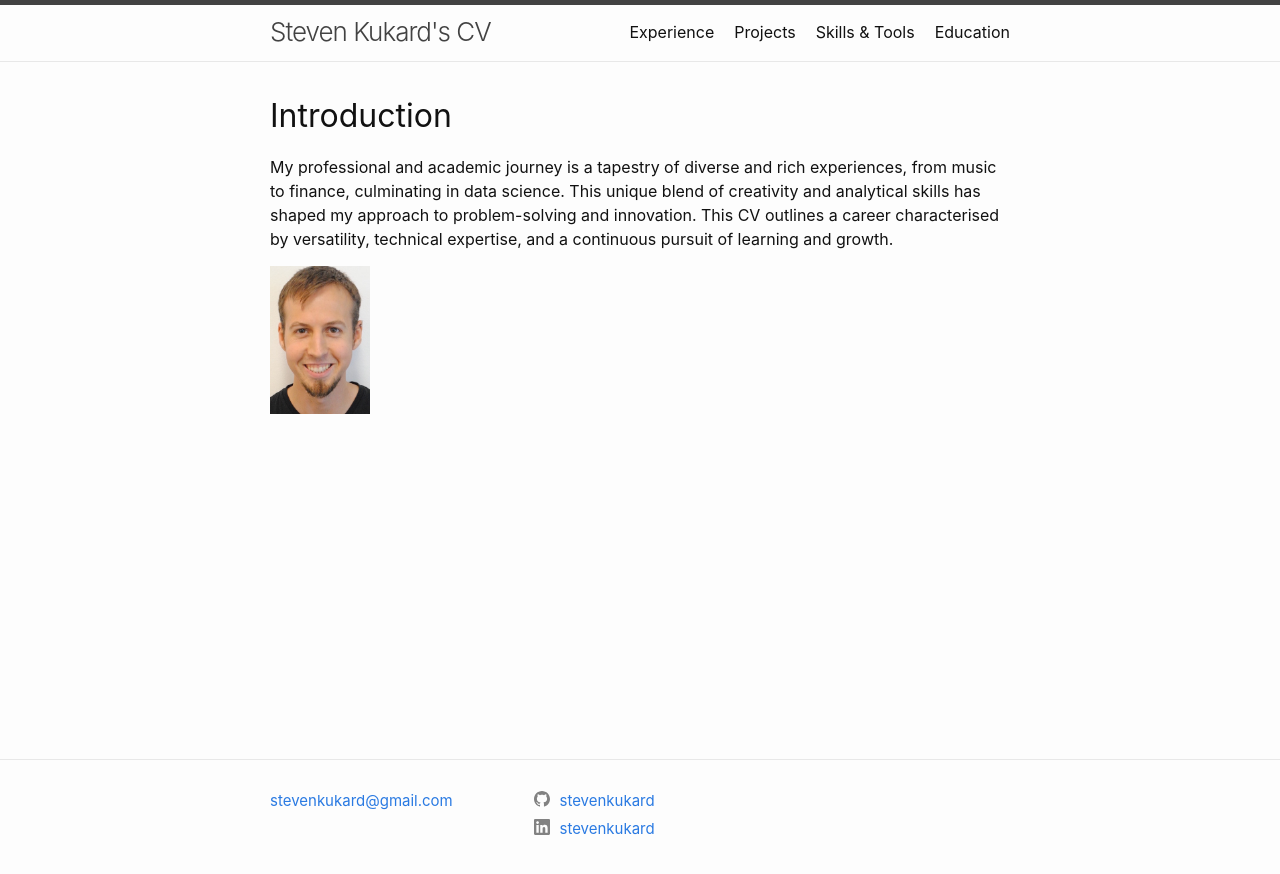
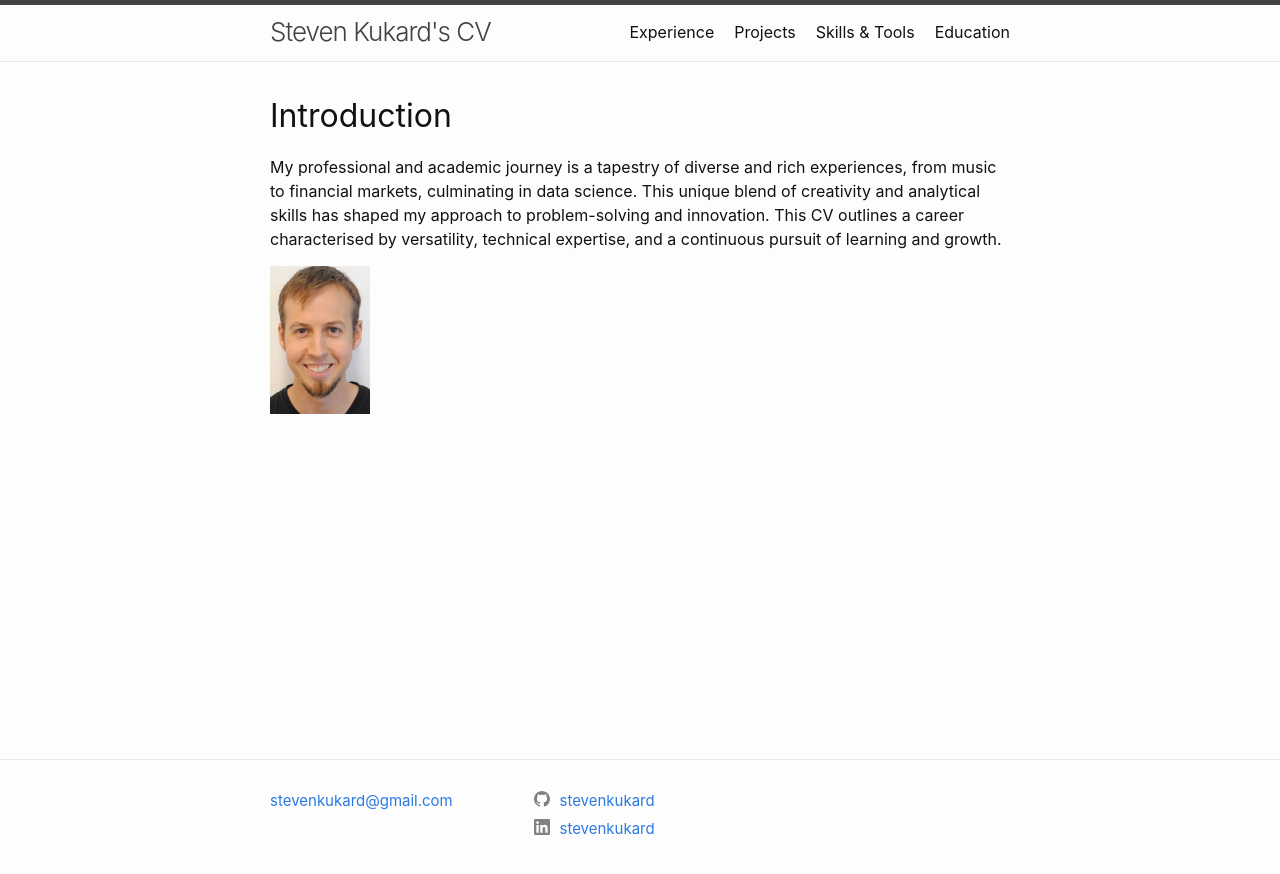
Before and after one commit to stevenkukard/cv, a Jekyll site: the page built from index.markdown, in a window 1280 px wide. Shown: the top 874 px of the page. Built offline with Jekyll 4.4.1, drawn with Linux system fonts in a browser that asks for light colours.

Commit message:
Update index.markdown
Minor text edit.

```diff
--- a/index.markdown
+++ b/index.markdown
@@ -9,6 +9,6 @@ title: "Introduction"
 <!-- ## Introduction -->
 <!-- This is the online home for my CV, specifically focused on Data Science.  -->
 
-My professional and academic journey is a tapestry of diverse and rich experiences, from music to finance, culminating in data science. This unique blend of creativity and analytical skills has shaped my approach to problem-solving and innovation. This CV outlines a career characterised by versatility, technical expertise, and a continuous pursuit of learning and growth.
+My professional and academic journey is a tapestry of diverse and rich experiences, from music to financial markets, culminating in data science. This unique blend of creativity and analytical skills has shaped my approach to problem-solving and innovation. This CV outlines a career characterised by versatility, technical expertise, and a continuous pursuit of learning and growth.
 
 <img src="/assets/steven-portrait-cropped.jpg" alt="Image: Portrait" width="100"/>
```
